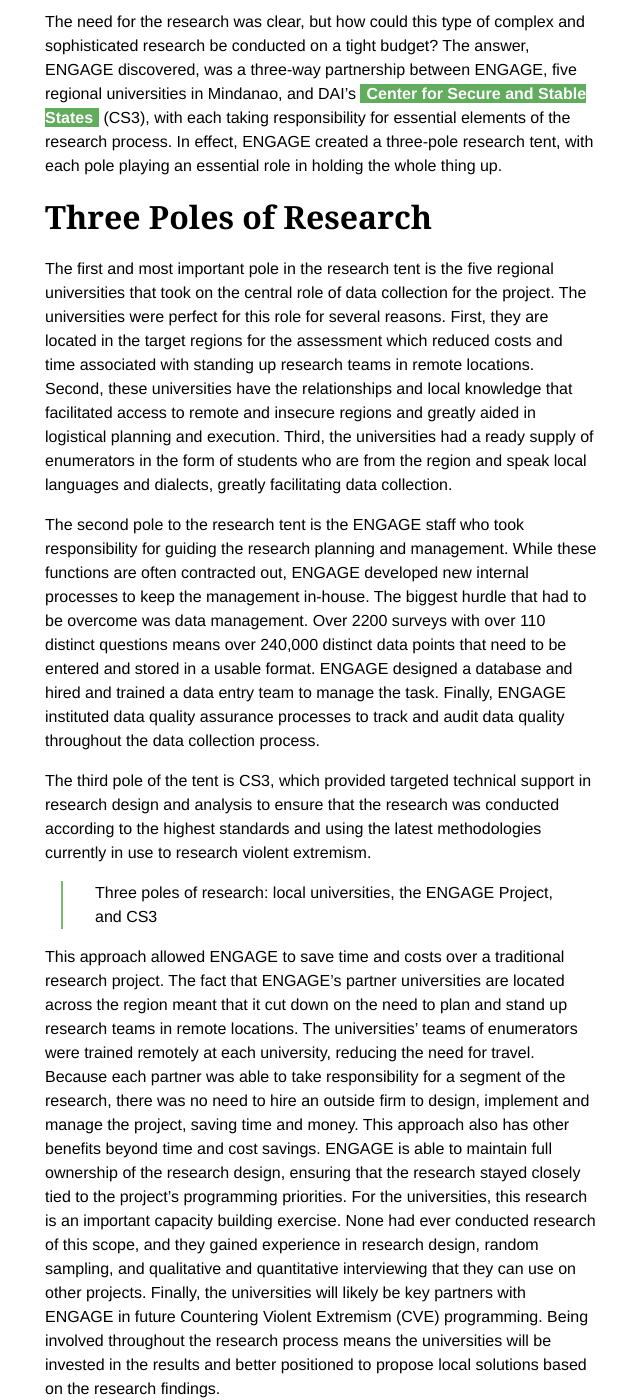
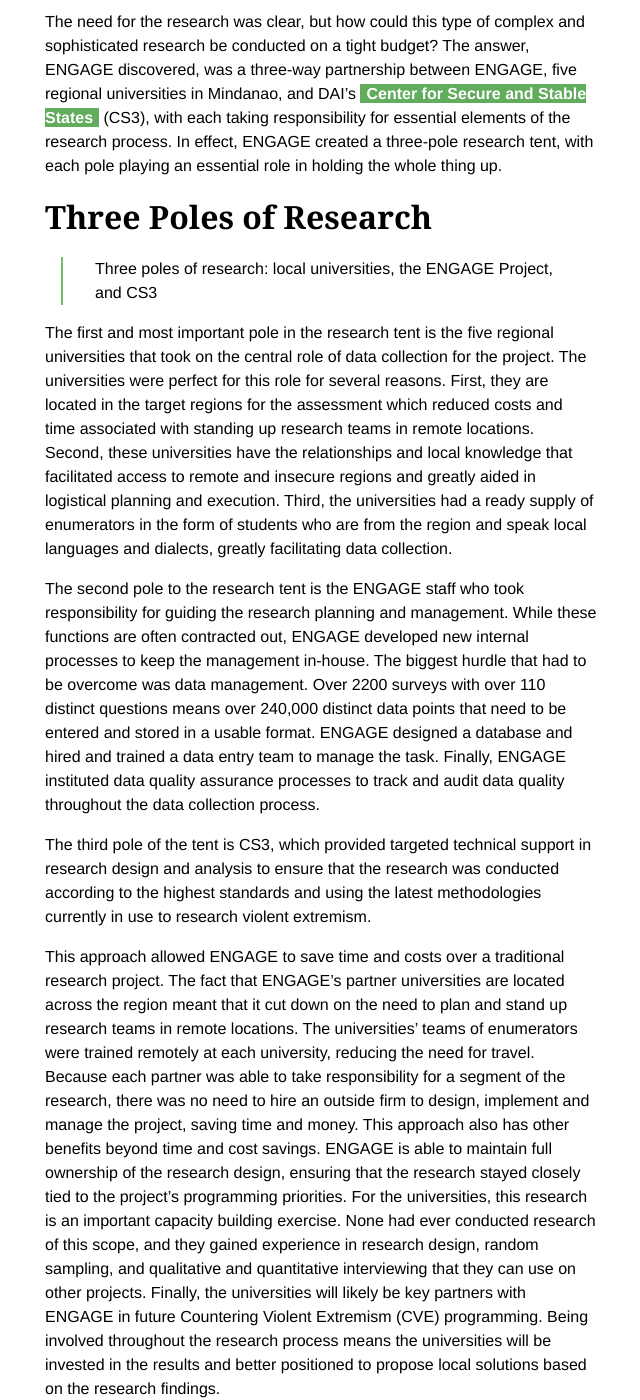
Before and after one commit to BryanSchuetz/CS-, a Jekyll site: the page built from _posts/2017-09-18-research-faster-better-cheaper.markdown, in a window 1280 px wide and 1400 px high, scrolled down 1052 px. Shown: the whole window, without its empty margins (535-1175 px from the left). Built offline with Jekyll 4.4.1, drawn with Linux system fonts in a browser that asks for light colours.

```diff
--- a/_posts/2017-09-18-research-faster-better-cheaper.markdown
+++ b/_posts/2017-09-18-research-faster-better-cheaper.markdown
@@ -23,14 +23,14 @@ The need for the research was clear, but how could this type of complex and soph
 
 # Three Poles of Research
 
+> Three poles of research: local universities, the ENGAGE Project, and CS3
+
 The first and most important pole in the research tent is the five regional universities that took on the central role of data collection for the project. The universities were perfect for this role for several reasons. First, they are located in the target regions for the assessment which reduced costs and time associated with standing up research teams in remote locations. Second, these universities have the relationships and local knowledge that facilitated access to remote and insecure regions and greatly aided in logistical planning and execution. Third, the universities had a ready supply of enumerators in the form of students who are from the region and speak local languages and dialects, greatly facilitating data collection.
 
 The second pole to the research tent is the ENGAGE staff who took responsibility for guiding the research planning and management. While these functions are often contracted out, ENGAGE developed new internal processes to keep the management in-house.  The biggest hurdle that had to be overcome was data management. Over 2200 surveys with over 110 distinct questions means over 240,000 distinct data points that need to be entered and stored in a usable format. ENGAGE designed a database and hired and trained a data entry team to manage the task. Finally, ENGAGE instituted data quality assurance processes to track and audit data quality throughout the data collection process.
 
 The third pole of the tent is CS3, which provided targeted technical support in research design and analysis to ensure that the research was conducted according to the highest standards and using the latest methodologies currently in use to research violent extremism.
 
-> Three poles of research: local universities, the ENGAGE Project, and CS3
-
 This approach allowed ENGAGE to save time and costs over a traditional research project. The fact that ENGAGE’s partner universities are located across the region meant that it cut down on the need to plan and stand up research teams in remote locations. The universities’ teams of enumerators were trained remotely at each university, reducing the need for travel. Because each partner was able to take responsibility for a segment of the research, there was no need to hire an outside firm to design, implement and manage the project, saving time and money.
 This approach also has other benefits beyond time and cost savings. ENGAGE is able to maintain full ownership of the research design, ensuring that the research stayed closely tied to the project’s programming priorities. For the universities, this research is an important capacity building exercise. None had ever conducted research of this scope, and they gained experience in research design, random sampling, and qualitative and quantitative interviewing that they can use on other projects. Finally, the universities will likely be key partners with ENGAGE in future Countering Violent Extremism (CVE) programming. Being involved throughout the research process means the universities will be invested in the results and better positioned to propose local solutions based on the research findings.
 
```
